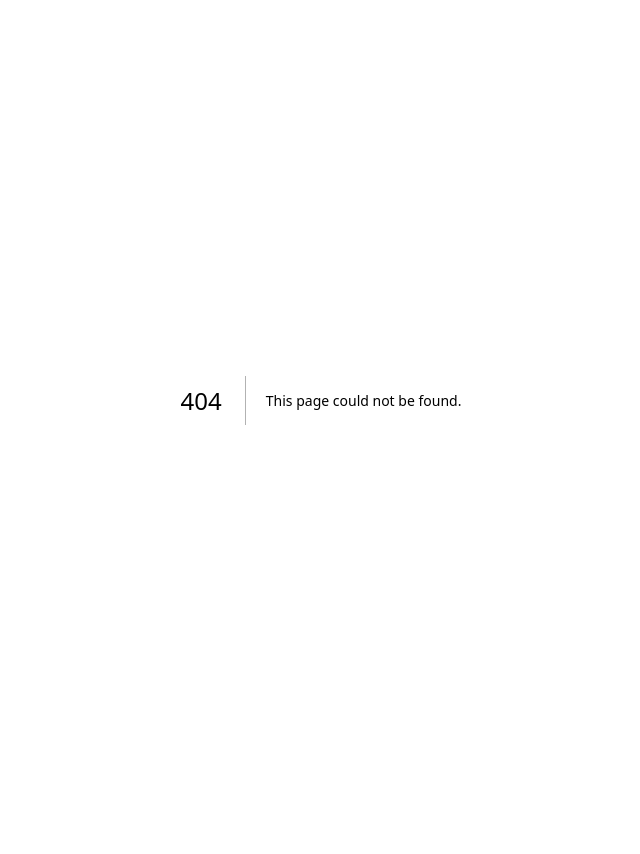
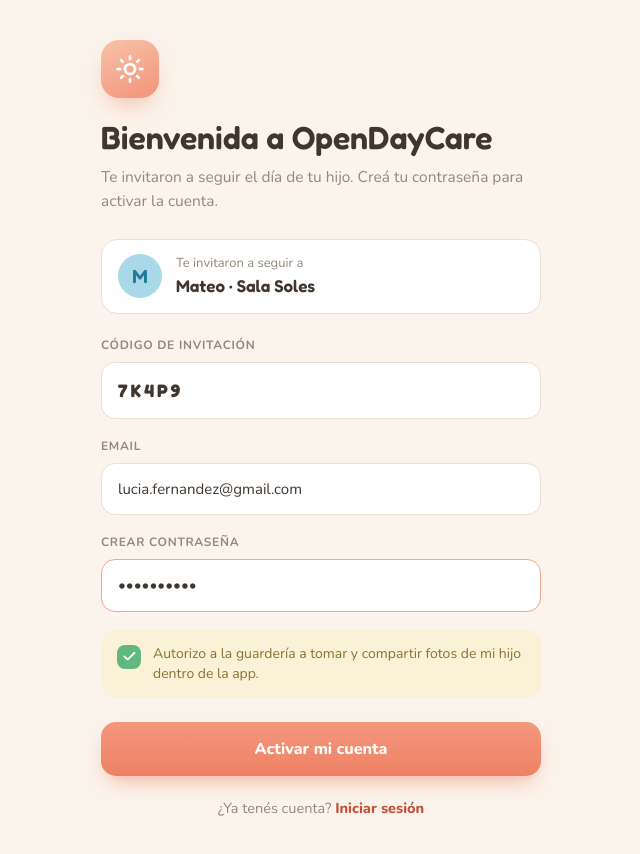
Before and after one commit to sschinner/open-daycare, a Next.js app: page /activate-account in a window 1280 px wide. Before the commit this address had no page. Shown: the top 854 px of the page, without its empty margins (319-959 px from the left). Before the commit the page ends 800 px from the top, so only its background shows below. Built offline with nearby package versions, Linux system fonts and the light colour scheme.

Commit message:
Agrego paso 2

```diff
--- /dev/null
+++ b/app/activate-account/page.tsx
@@ -0,0 +1,93 @@
+import Link from "next/link";
+import { LogoIcon } from "@/app/components/icons";
+
+export default function ActivateAccountPage() {
+  return (
+    <div className="min-h-screen flex items-center justify-center bg-[#FBF4EC] p-10">
+      <div className="w-full max-w-[440px]">
+        <div className="w-[58px] h-[58px] rounded-[18px] bg-[linear-gradient(155deg,#F8C3A8,#F2937A)] flex items-center justify-center mb-[22px] shadow-[0_12px_26px_-10px_rgba(238,129,100,.65)]">
+          <LogoIcon className="w-[30px] h-[30px] text-white" />
+        </div>
+        <h1 className="font-display font-semibold text-[32px] leading-[1.15] mt-0 mb-[8px] text-[#3F362E]">
+          Bienvenida a OpenDayCare
+        </h1>
+        <p className="mt-0 mb-[26px] text-[#94887B] text-[15.5px] leading-[1.55]">
+          Te invitaron a seguir el día de tu hijo. Creá tu contraseña para
+          activar la cuenta.
+        </p>
+
+        <div className="flex items-center gap-[14px] bg-white border-[1.5px] border-[#EADFD0] rounded-[16px] px-4 py-[14px] mb-[22px]">
+          <div className="w-[44px] h-[44px] rounded-full bg-[#A9D9E8] text-[#1F7A93] font-display font-semibold text-[19px] flex items-center justify-center flex-none">
+            M
+          </div>
+          <div>
+            <div className="text-[13px] text-[#94887B]">
+              Te invitaron a seguir a
+            </div>
+            <div className="font-display font-semibold text-[17px] text-[#3F362E]">
+              Mateo · Sala Soles
+            </div>
+          </div>
+        </div>
+
+        <div className="text-[12px] font-bold tracking-[.7px] text-[#94887B] mb-[8px]">
+          CÓDIGO DE INVITACIÓN
+        </div>
+        <input
+          defaultValue="7K4P9"
+          className="font-display w-full px-4 py-[14px] rounded-[14px] border-[1.5px] border-[#EADFD0] bg-white text-[18px] font-bold tracking-[3px] text-[#3F362E] mb-[18px]"
+        />
+        <div className="text-[12px] font-bold tracking-[.7px] text-[#94887B] mb-[8px]">
+          EMAIL
+        </div>
+        <input
+          type="email"
+          defaultValue="lucia.fernandez@gmail.com"
+          className="w-full px-4 py-[14px] rounded-[14px] border-[1.5px] border-[#EADFD0] bg-white text-[15px] text-[#3F362E] mb-[18px]"
+        />
+        <div className="text-[12px] font-bold tracking-[.7px] text-[#94887B] mb-[8px]">
+          CREAR CONTRASEÑA
+        </div>
+        <input
+          type="password"
+          defaultValue="contraseña"
+          className="w-full px-4 py-[14px] rounded-[14px] border-[1.5px] border-[#F2A78E] bg-white text-[15px] text-[#3F362E] mb-[18px]"
+        />
+
+        <div className="flex items-start gap-[12px] bg-[#FBF1D6] rounded-[14px] py-[14px] px-4 mb-6">
+          <span className="flex-none w-6 h-6 rounded-[8px] bg-[#5FB97E] flex items-center justify-center mt-[1px]">
+            <svg
+              width="15"
+              height="15"
+              viewBox="0 0 24 24"
+              fill="none"
+              stroke="#fff"
+              strokeWidth={3}
+              strokeLinecap="round"
+              strokeLinejoin="round"
+            >
+              <polyline points="20 6 9 17 4 12" />
+            </svg>
+          </span>
+          <span className="text-[14px] text-[#8A7234] leading-[1.45]">
+            Autorizo a la guardería a tomar y compartir fotos de mi hijo dentro
+            de la app.
+          </span>
+        </div>
+
+        <Link
+          href="/"
+          className="block text-center w-full py-[15px] rounded-[15px] bg-[linear-gradient(180deg,#F4977E,#EE8164)] text-white font-extrabold text-[16px] shadow-[0_10px_22px_-8px_rgba(238,129,100,.7)]"
+        >
+          Activar mi cuenta
+        </Link>
+        <p className="text-center mt-[22px] mb-0 text-[#94887B] text-[14.5px]">
+          ¿Ya tenés cuenta?{" "}
+          <Link href="/login" className="text-[#C5503A] font-extrabold">
+            Iniciar sesión
+          </Link>
+        </p>
+      </div>
+    </div>
+  );
+}
```
